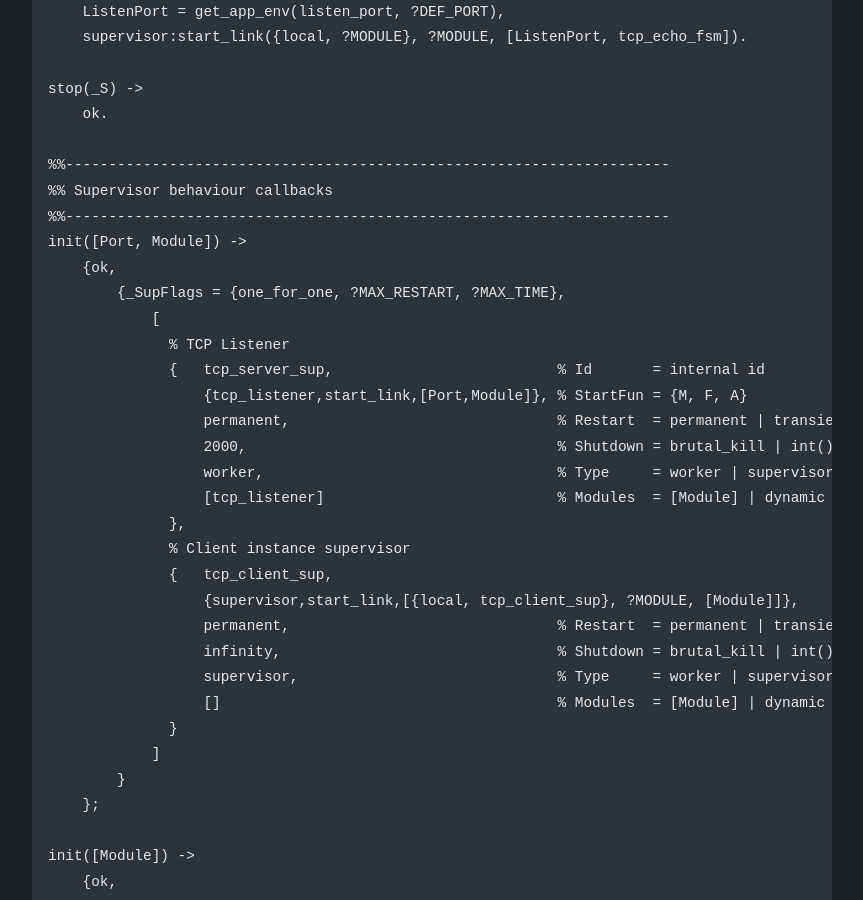
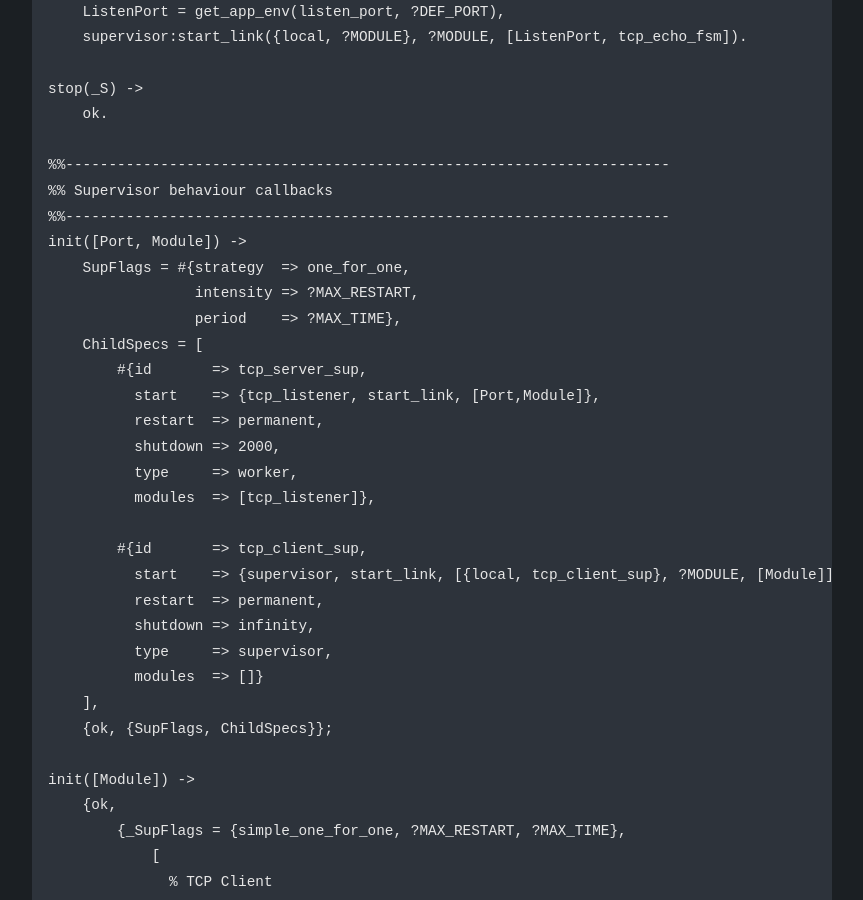
Before and after one commit to saleyn/saleyn.github.io, a Jekyll site: the page built from articles/non-blocking-tcp-server.md, in a window 1280 px wide and 900 px high, scrolled down 2788 px. Shown: the whole window, without its empty margins (208-1071 px from the left). Built offline with Jekyll 4.4.1, drawn with Linux system fonts in a browser that asks for light colours; our own code applies the rules of GitHub Pages for plain Markdown files; some of the changed text lies outside the part shown.

Commit message:
Update articles

````diff
--- a/articles/non-blocking-tcp-server.md
+++ b/articles/non-blocking-tcp-server.md
@@ -85,28 +85,25 @@ stop(_S) ->
 %% Supervisor behaviour callbacks
 %%----------------------------------------------------------------------
 init([Port, Module]) ->
-    {ok,
-        {_SupFlags = {one_for_one, ?MAX_RESTART, ?MAX_TIME},
-            [
-              % TCP Listener
-              {   tcp_server_sup,                          % Id       = internal id
-                  {tcp_listener,start_link,[Port,Module]}, % StartFun = {M, F, A}
-                  permanent,                               % Restart  = permanent | transient | temporary
-                  2000,                                    % Shutdown = brutal_kill | int() >= 0 | infinity
-                  worker,                                  % Type     = worker | supervisor
-                  [tcp_listener]                           % Modules  = [Module] | dynamic
-              },
-              % Client instance supervisor
-              {   tcp_client_sup,
-                  {supervisor,start_link,[{local, tcp_client_sup}, ?MODULE, [Module]]},
-                  permanent,                               % Restart  = permanent | transient | temporary
-                  infinity,                                % Shutdown = brutal_kill | int() >= 0 | infinity
-                  supervisor,                              % Type     = worker | supervisor
-                  []                                       % Modules  = [Module] | dynamic
-              }
-            ]
-        }
-    };
+    SupFlags = #{strategy  => one_for_one,
+                 intensity => ?MAX_RESTART,
+                 period    => ?MAX_TIME},
+    ChildSpecs = [
+        #{id       => tcp_server_sup,
+          start    => {tcp_listener, start_link, [Port,Module]},
+          restart  => permanent,
+          shutdown => 2000,
+          type     => worker,
+          modules  => [tcp_listener]},
+
+        #{id       => tcp_client_sup,
+          start    => {supervisor, start_link, [{local, tcp_client_sup}, ?MODULE, [Module]]},
+          restart  => permanent,
+          shutdown => infinity,
+          type     => supervisor,
+          modules  => []}
+    ],
+    {ok, {SupFlags, ChildSpecs}};
 
 init([Module]) ->
     {ok,
@@ -485,11 +482,15 @@ terminate(_Reason, _StateName, #state{socket=Socket}) ->
 %%-------------------------------------------------------------------------
 code_change(_OldVsn, StateName, StateData, _Extra) ->
     {ok, StateName, StateData}.
-Application File
+```
+
+## Application File
+
 Another required part of building an OTP application is creation of an application file that includes application name, version, startup module and environment.
 
-Application File (tcp_server.app)
+**Application File (tcp_server.app)**:
 
+```erlang
 {application, tcp_server,
  [
   {description, "Demo TCP server"},
````
Also changed, not shown: README.md (+1 -1 lines), _posts/2026-08-30-go-modern-misnomer.md (+4 -2 lines), articles/non-blocking-tcp-server-2.md (+64 -35 lines), assets/go-modern-misnomer-banner.jpg (added), 2 other files.
